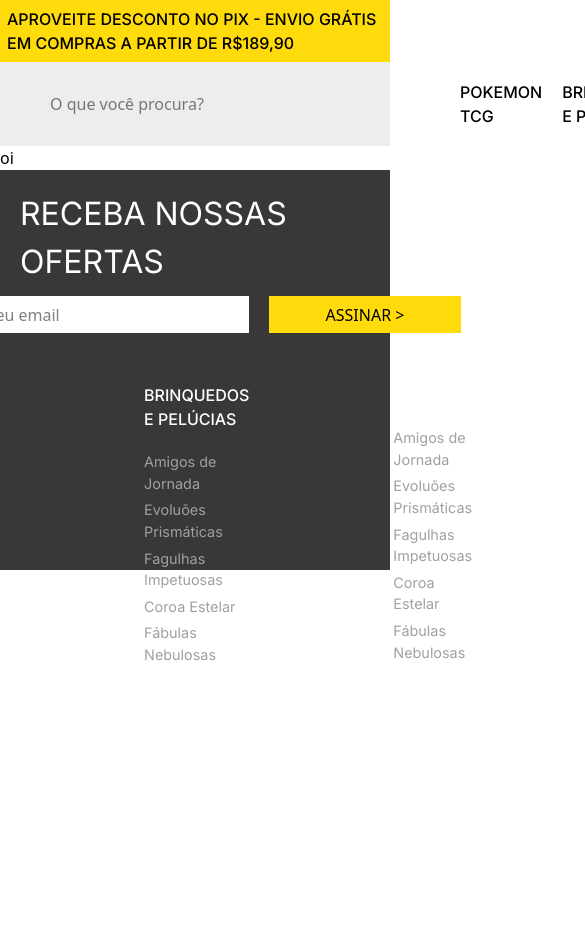
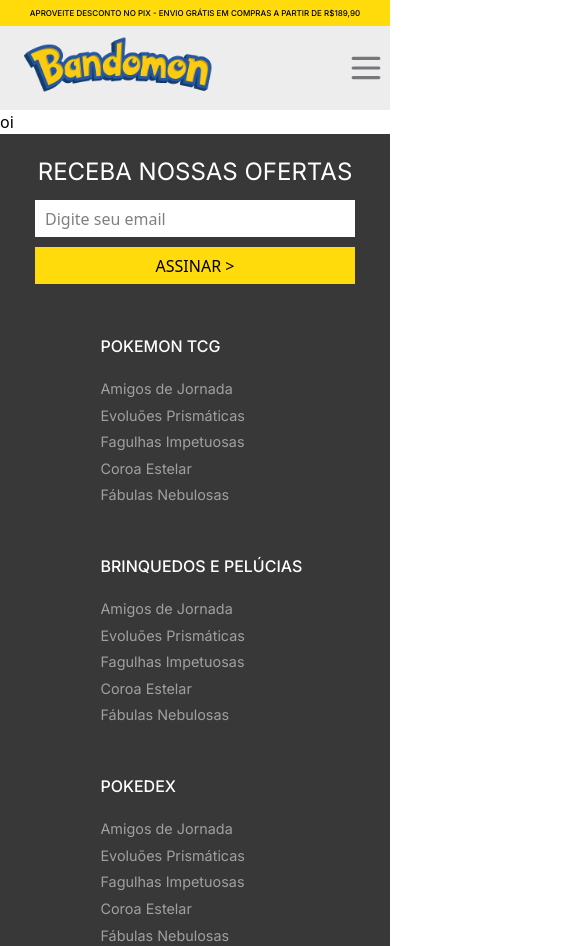
Before and after one commit to Bandomon/Bandomon, a Vue app: page / in a window 390 px wide. Shown: the top 946 px of the page, 585 px wide, since content can reach past the window. Before the commit the page ends 844 px from the top, so only its background shows below. Built offline with nearby package versions, Linux system fonts and the light colour scheme.

Commit message:
Feat: Responsividade

```diff
--- a/src/App.vue
+++ b/src/App.vue
@@ -2,10 +2,11 @@
 import { RouterView } from "vue-router";
 import headerDesktop from "./components/headerDesktop.vue";
 import footerComponent from "./components/footerComponent.vue"
+import headerMobile from "./components/headerMobile.vue";
 </script>
 
 <template>
-  <headerDesktop />
+  <headerMobile />
   <router-view></router-view>
   <footerComponent />
 </template>
--- a/src/components/footerComponent.vue
+++ b/src/components/footerComponent.vue
@@ -8,7 +8,7 @@
       <input type="text" placeholder="Digite seu email" />
       <button>ASSINAR ></button>
     </div>
-    <div class="flex gap-36 pt-10">
+    <div class="list flex gap-36 pt-10">
       <div class="lista">
         <h2>POKEMON TCG</h2>
         <div class="colecoes">
@@ -46,7 +46,7 @@
 .footer {
   background-color: #383838;
   width: 100vw;
-  height: 25rem;
+  height: auto;
   display: flex;
   flex-direction: column;
   padding-top: 20px;
@@ -113,4 +113,44 @@
     font-size: 1rem;
     color: white;
   }
+  @media (max-width: 783px) {
+    .list{
+      gap: 3rem;
+      margin-left: 0.8rem;
+    }
+  }
+  @media (max-width: 541px) {
+    .assinatura{
+      flex-direction: column;
+      gap: 10px;
+      align-items: center;
+
+    }
+    .assinatura button{
+      width: 20rem;
+    }
+  }
+  @media (max-width: 423px) {
+    h1{
+      font-size: 1.5rem;
+      margin: 0px;
+    }
+    .list{
+      flex-direction: column;
+    }
+  }
+
+@media (max-width: 333px) {
+  h1{
+    font-size: 1.2rem;
+    margin: 0px;
+  }
+  .list{
+    flex-direction: column;
+  }
+  .assinatura button, input{
+    width: 15rem;
+  }
+
+}
 </style>
--- a/src/components/headerDesktop.vue
+++ b/src/components/headerDesktop.vue
@@ -17,13 +17,19 @@
             POKEMON TCG
             <ul class="sub-list-menu">
               <li>
-                <router-link to="/" class="list-item"><span class="item">CURTOS</span></router-link>
+                <router-link to="/" class="list-item"><span class="item">Amigos de Jornada</span></router-link>
               </li>
               <li>
-                <router-link to="/" class="list-item"><span class="item">MEDIOS</span></router-link>
+                <router-link to="/" class="list-item"><span class="item">Evoluções Prismáticas</span></router-link>
               </li>
               <li>
-                <router-link to="/" class="list-item"><span class="item">LONGOS</span></router-link>
+                <router-link to="/" class="list-item"><span class="item">Fagulhas Impetuosas</span></router-link>
+              </li>
+              <li>
+                <router-link to="/" class="list-item"><span class="item">Coroa Estelar</span></router-link>
+              </li>
+              <li>
+                <router-link to="/" class="list-item"><span class="item">Fábulas Nebulosas</span></router-link>
               </li>
             </ul>
 
@@ -32,31 +38,19 @@
             BRINQUEDOS E PELÚCIAS
             <ul class="sub-list-menu">
               <li>
-                <router-link to="/" class="list-item"><span class="item">CURTOS</span></router-link>
+                <router-link to="/" class="list-item"><span class="item">Pequenos</span></router-link>
               </li>
               <li>
-                <router-link to="/" class="list-item"><span class="item">MEDIOS</span></router-link>
+                <router-link to="/" class="list-item"><span class="item">Medios</span></router-link>
               </li>
               <li>
-                <router-link to="/" class="list-item"><span class="item">LONGOS</span></router-link>
+                <router-link to="/" class="list-item"><span class="item">Grandes</span></router-link>
               </li>
             </ul>
 
           </li>
-          <li class="item drop-item">
+          <li class="item">
             POKEDEX
-            <ul class="sub-list-menu">
-              <li>
-                <router-link to="/" class="list-item"><span class="item">CURTOS</span></router-link>
-              </li>
-              <li>
-                <router-link to="/" class="list-item"><span class="item">MEDIOS</span></router-link>
-              </li>
-              <li>
-                <router-link to="/" class="list-item"><span class="item">LONGOS</span></router-link>
-              </li>
-            </ul>
-
           </li>
         </ul>
       </div>
--- /dev/null
+++ b/src/components/headerMobile.vue
@@ -0,0 +1,175 @@
+<script setup>
+import { ref } from 'vue'
+
+const isOpen = ref(false)
+
+function toggleMenu() {
+  isOpen.value = !isOpen.value
+}
+</script>
+<template>
+  <div class="component">
+    <div class="top">
+      <span class="">APROVEITE DESCONTO NO PIX - ENVIO GRÁTIS EM COMPRAS A PARTIR DE R$189,90</span>
+    </div>
+    <div class="header">
+      <div class="logo">
+        <img src="../assets/images/bandomonpng.png" alt="BANDOMON">
+      </div>
+      <div class="search-bar">
+        <input type="text" placeholder="O que você procura?" />
+      </div>
+      <div class="relative inline-block text-left">
+        <button
+          @click="toggleMenu"
+          class="p-2 rounded hover:bg-gray-200 focus:outline-none"
+        >
+          <svg class="w-8" viewBox="0 0 20 20" xmlns="http://www.w3.org/2000/svg" fill="none">
+            <g id="SVGRepo_bgCarrier" stroke-width="0"></g>
+            <g id="SVGRepo_tracerCarrier" stroke-linecap="round" stroke-linejoin="round"></g>
+            <g id="SVGRepo_iconCarrier">
+              <path fill="#77767b" fill-rule="evenodd" d="M19 4a1 1 0 01-1 1H2a1 1 0 010-2h16a1 1 0 011 1zm0 6a1 1 0 01-1 1H2a1 1 0 110-2h16a1 1 0 011 1zm-1 7a1 1 0 100-2H2a1 1 0 100 2h16z" />
+            </g>
+          </svg>
+        </button>
+
+
+        <div
+          v-if="isOpen"
+          class="dropdown-open absolute right-0 mt-2 w-56 rounded-md shadow-lg z-50"
+        >
+          <ul class="py-2">
+            <li>
+              <a href="#" class="item-dropdown block px-4 py-2 hover:bg-gray-300">Brinquedos e Pelúcias</a>
+            </li>
+            <li>
+              <a href="#" class="item-dropdown block px-4 py-2 hover:bg-gray-300">Pokedex</a>
+            </li>
+            <li>
+              <a href="#" class="item-dropwdown block px-4 py-2 hover:bg-gray-300">Pokemon TCG</a>
+            </li>
+          </ul>
+        </div>
+      </div>
+    </div>
+  </div>
+</template>
+
+<style scoped>
+
+
+.logo img{
+  width: 200px;
+}
+
+.uList{
+  display: flex;
+  list-style: none;
+}
+
+.component {
+    display: flex;
+    flex-direction: column;
+  }
+
+  .item{
+    font-family: 'Inter';
+    font-weight: 500;
+    font-size: 1rem;
+    color: rgb(0, 0, 0);
+    margin-left: 20px;
+  }
+
+  .sub-list-menu {
+    position: absolute;
+    display: none;
+    background-color: white;
+    list-style: none;
+  }
+  .drop-item:hover .sub-list-menu {
+    display: flex;
+    flex-direction: column;
+    gap: 10px;
+  }
+
+
+  .list-menu {
+    cursor: pointer;
+  }
+
+
+  .search-bar input{
+    width: 400px;
+    height: 30px;
+    border-radius: 5px;
+    border: none;
+    padding-left: 10px;
+    margin-left: 20px;
+  }
+  .search-bar input:focus{
+    outline: 2px solid #ffdb0c;
+  }
+
+
+  .logo{
+    font-family: 'Inter';
+    font-weight: 700;
+    font-size: 2rem;
+    color: black;
+    margin-left: 20px;
+  }
+
+  .header{
+    width: 100vw;
+    background-color:#ededed ;
+    display: flex;
+    height: 10vh;
+    align-items: center;
+    justify-content: space-around;
+  }
+
+  .top{
+    background-color: #ffdb0c;
+    display: flex;
+    justify-content: space-around;
+    font-family: 'Inter';
+    font-weight: 500;
+    padding: 7px;
+
+  }
+
+  .dropdown-open {
+    background-color: #ededed;
+  }
+
+  @media (max-width: 672px) {
+    .search-bar input{
+        width:200px;
+    }
+    .top span{
+        font-size: 0.6rem;
+    }
+  }
+  @media (max-width: 488px) {
+    .search-bar {
+        display: none;
+    }
+    .top span{
+        font-size: 0.6rem;
+    }
+    .header{
+        justify-content: space-between;
+    }
+  }
+  @media (max-width: 412px) {
+    .top span{
+        font-size: 0.5rem;
+    }
+  }
+  @media (max-width: 346px) {
+    .top span{
+        display: none;
+    }
+  }
+
+</style>
```
